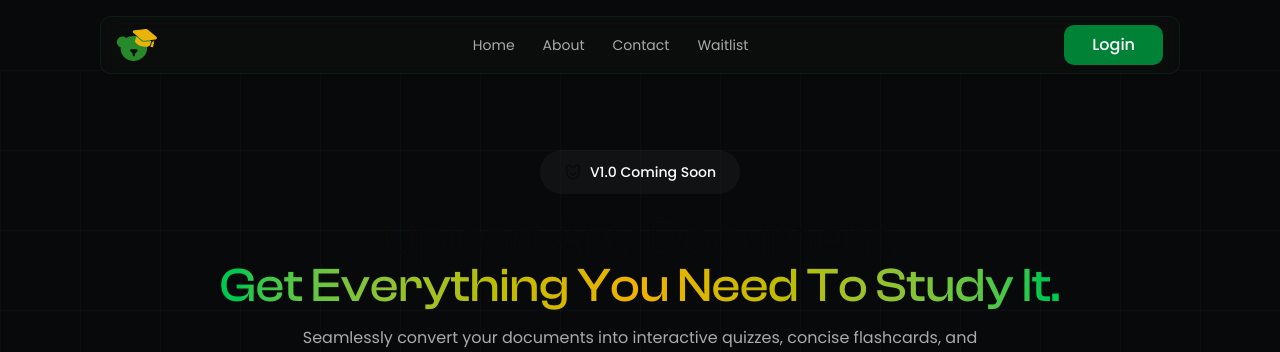
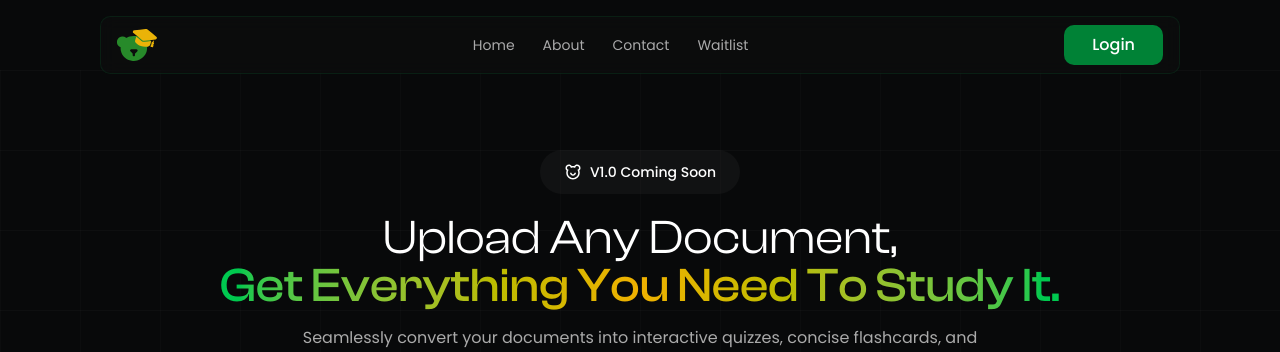
Before and after one commit to Codebee50/luciddocs-frontend, a Next.js app: page / in a window 1280 px wide. Shown: the top 352 px of the page. Built offline with nearby package versions, Linux system fonts and the light colour scheme.

Commit message:
fix text not showing

```diff
--- a/sections/HeroSection.tsx
+++ b/sections/HeroSection.tsx
@@ -78,7 +78,7 @@ const HeroSection = () => {
                 variants={fadeVariant as Variants}
                 transition={{ delay: 0.18 }}
               >
-                <RiBearSmileLine size={18} />
+                <RiBearSmileLine size={18} className="text-white" />
               </motion.span>
               <motion.p
                 className="font-medium text-white text-sm"
@@ -92,7 +92,7 @@ const HeroSection = () => {
 
 
             <motion.h1
-              className="text-4xl md:text-5xl text-center mt-5 capitalize font-clash"
+              className="text-4xl md:text-5xl text-center mt-5 capitalize font-clash text-white"
               variants={fadeUpVariant as Variants}
               transition={{ delay: 0.23 }}
             >
```
